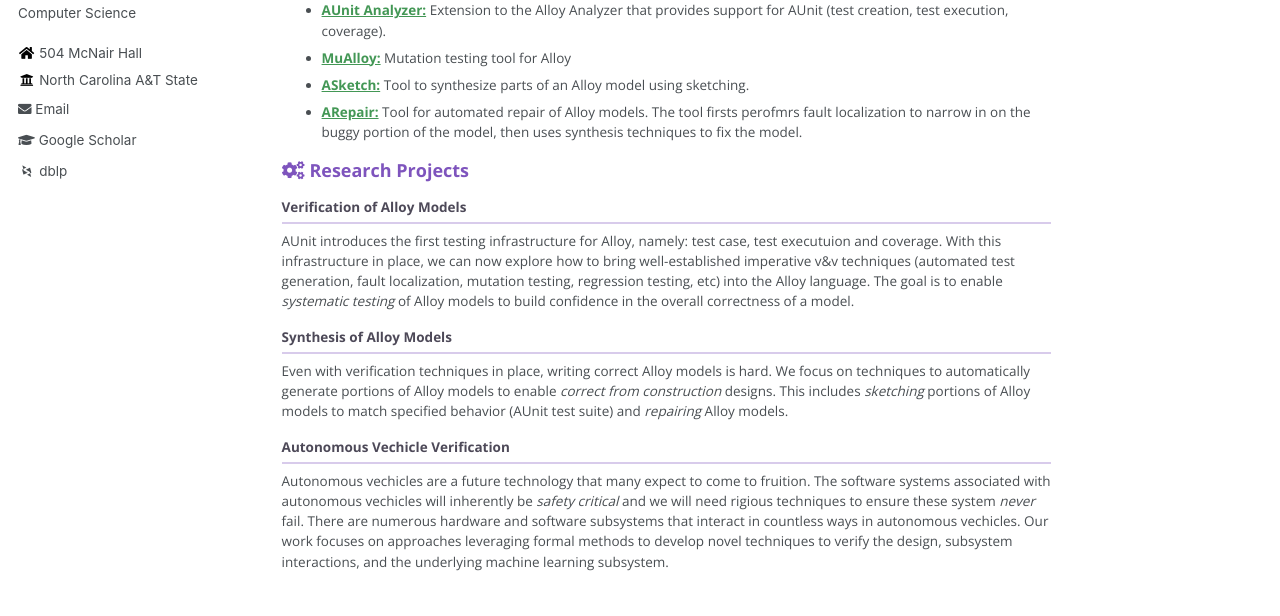
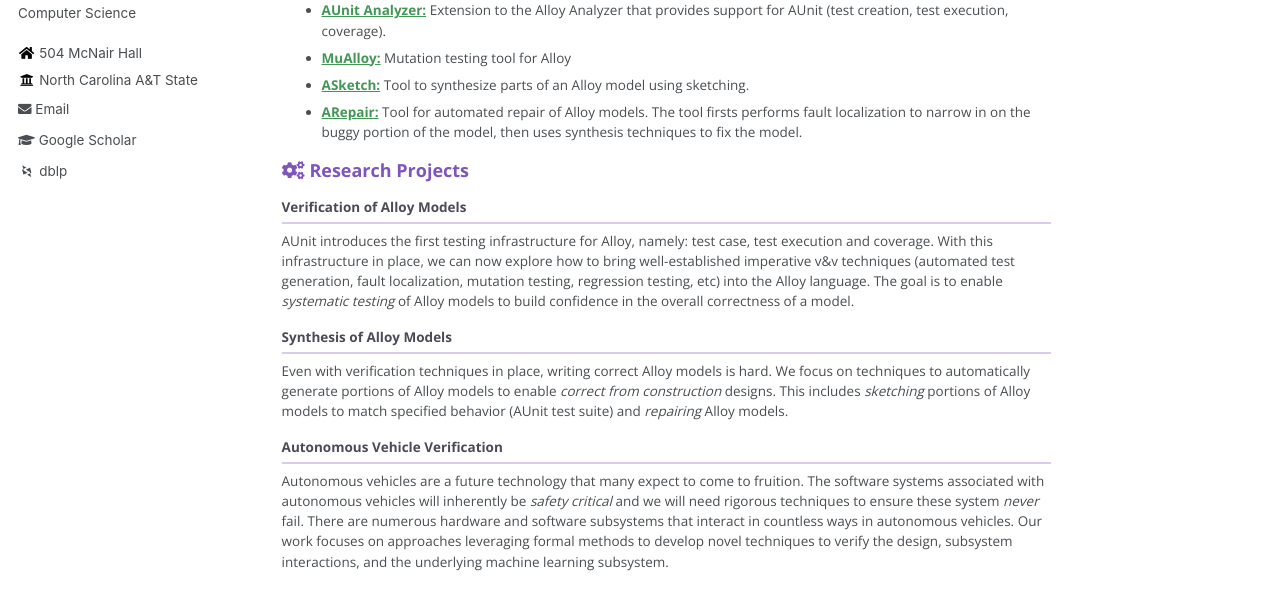
Before and after one commit to Allisonius/allisonius.github.io, a Jekyll site: the page built from _pages/research.md, in a window 1280 px wide and 1072 px high. Shown: the part 293-909 px from the top of the window. Built offline with Jekyll 4.4.1, drawn with Linux system fonts in a browser that asks for light colours; some web fonts are replaced.

Commit message:
spellcheck

```diff
--- a/_pages/research.md
+++ b/_pages/research.md
@@ -15,15 +15,15 @@ I am interested in applied research, and the efforts to transition research idea
   * **[AUnit Analyzer:](https://sites.google.com/view/aunitanalyzer)** Extension to the Alloy Analyzer that provides support for AUnit (test creation, test execution, coverage).
   * **[MuAlloy:](https://github.com/kaiyuanw/MuAlloy)** Mutation testing tool for Alloy
   * **[ASketch:](https://github.com/kaiyuanw/ASketch)** Tool to synthesize parts of an Alloy model using sketching.
-  * **[ARepair:](https://github.com/kaiyuanw/ARepair)** Tool for automated repair of Alloy models. The tool firsts perofmrs fault localization to narrow in on the buggy portion of the model, then uses synthesis techniques to fix the model.
+  * **[ARepair:](https://github.com/kaiyuanw/ARepair)** Tool for automated repair of Alloy models. The tool firsts performs fault localization to narrow in on the buggy portion of the model, then uses synthesis techniques to fix the model.
 
 ### <i class="fa fa-fw fa-cogs" aria-hidden="true"></i> Research Projects
 
 ## Verification of Alloy Models
-AUnit introduces the first testing infrastructure for Alloy, namely: test case, test executuion and coverage. With this infrastructure in place, we can now explore how to bring well-established imperative v&v techniques (automated test generation, fault localization, mutation testing, regression testing, etc) into the Alloy language. The goal is to enable *systematic testing* of Alloy models to build confidence in the overall correctness of a model.
+AUnit introduces the first testing infrastructure for Alloy, namely: test case, test execution and coverage. With this infrastructure in place, we can now explore how to bring well-established imperative v&v techniques (automated test generation, fault localization, mutation testing, regression testing, etc) into the Alloy language. The goal is to enable *systematic testing* of Alloy models to build confidence in the overall correctness of a model.
 
 ## Synthesis of Alloy Models
 Even with verification techniques in place, writing correct Alloy models is hard. We focus on techniques to automatically generate portions of Alloy models to enable *correct from construction* designs. This includes *sketching* portions of Alloy models to match specified behavior (AUnit test suite) and *repairing* Alloy models.
 
-## Autonomous Vechicle Verification
-Autonomous vechicles are a future technology that many expect to come to fruition. The software systems associated with autonomous vechicles will inherently be *safety critical* and we will need rigious techniques to ensure these system *never* fail. There are numerous hardware and software subsystems that interact in countless ways in autonomous vechicles. Our work focuses on approaches leveraging formal methods to develop novel techniques to verify the design, subsystem interactions, and the underlying machine learning subsystem.
+## Autonomous Vehicle Verification
+Autonomous vehicles are a future technology that many expect to come to fruition. The software systems associated with autonomous vehicles will inherently be *safety critical* and we will need rigorous techniques to ensure these system *never* fail. There are numerous hardware and software subsystems that interact in countless ways in autonomous vehicles. Our work focuses on approaches leveraging formal methods to develop novel techniques to verify the design, subsystem interactions, and the underlying machine learning subsystem.
```
